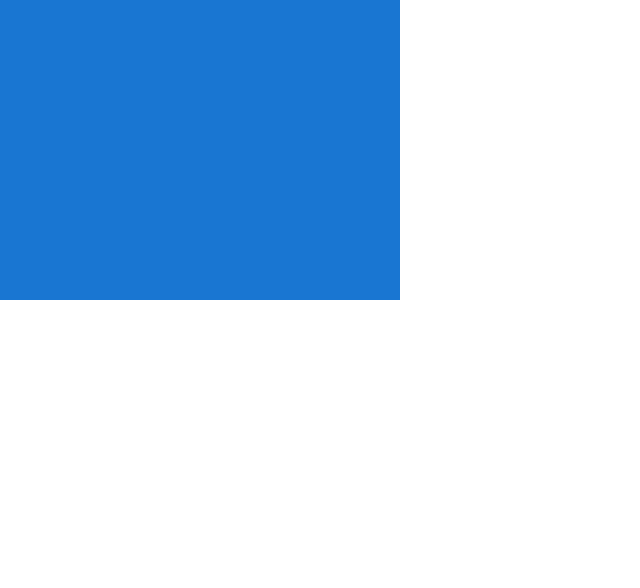
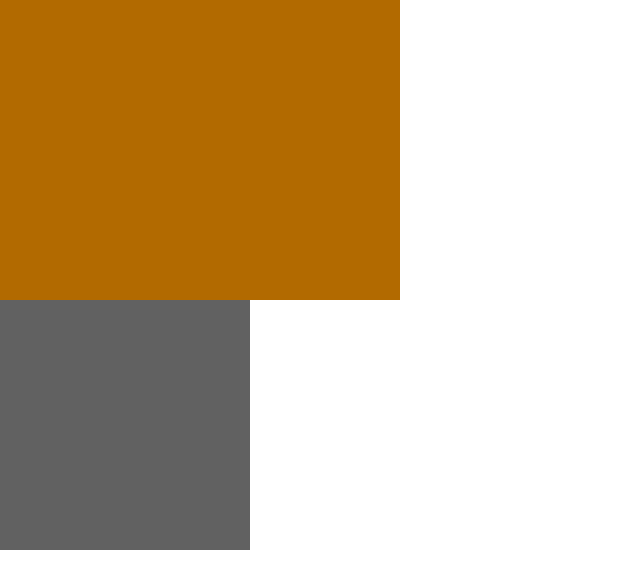
Before and after one commit to fhabhishektiwari/react-mui-learning, a React (Create React App) app: page / in a window 1280 px wide. Shown: the top 588 px of the page, without its empty margins (0-640 px from the left). Built offline with nearby package versions, Linux system fonts and the light colour scheme.

Commit message:
Added custom theme

```diff
--- a/src/App.tsx
+++ b/src/App.tsx
@@ -1,13 +1,31 @@
 import React from 'react';
 import './App.css';
+import {createTheme,colors,ThemeProvider} from '@mui/material'
 import { MuiResponsiveness } from './components/MuiResponsiveness';
+
+
+const theme=createTheme({
+  status:{
+    danger:'#e53e3e',
+  },
+  palette:{
+    secondary:{
+      main:colors.orange[500],
+    },
+    neutral:{
+      main:colors.grey[500],
+      darker:colors.grey[700]
+    },
+  }
+})
 
 function App() {
   return (
-
+    <ThemeProvider theme={theme}>
     <div className=''>
       <MuiResponsiveness/>
     </div>
+    </ThemeProvider>
   );
 }
 
--- a/src/components/MuiResponsiveness.tsx
+++ b/src/components/MuiResponsiveness.tsx
@@ -1,7 +1,16 @@
 import React from 'react'
-import {Box} from '@mui/material'
+import {Box,styled} from '@mui/material'
+
+const StyledBox=styled(Box)(({theme})=>({
+    height:250,
+    width:250,
+    // backgroundColor:theme.status.danger
+    backgroundColor:theme.palette.neutral?.darker,
+}))
+
 export const MuiResponsiveness = () => {
   return (
+    <>
     <Box sx={{
         height:300,
         width:{
@@ -11,7 +20,9 @@ export const MuiResponsiveness = () => {
             lg:400,//1200
             xl:500,//1536
         },
-        bgcolor:'primary.main'
+        bgcolor:'secondary.dark'
     }}></Box>
+    <StyledBox/>
+    </>
   )
 }
```
Also changed, not shown: src/theme.d.ts (added, +29 -0 lines).
